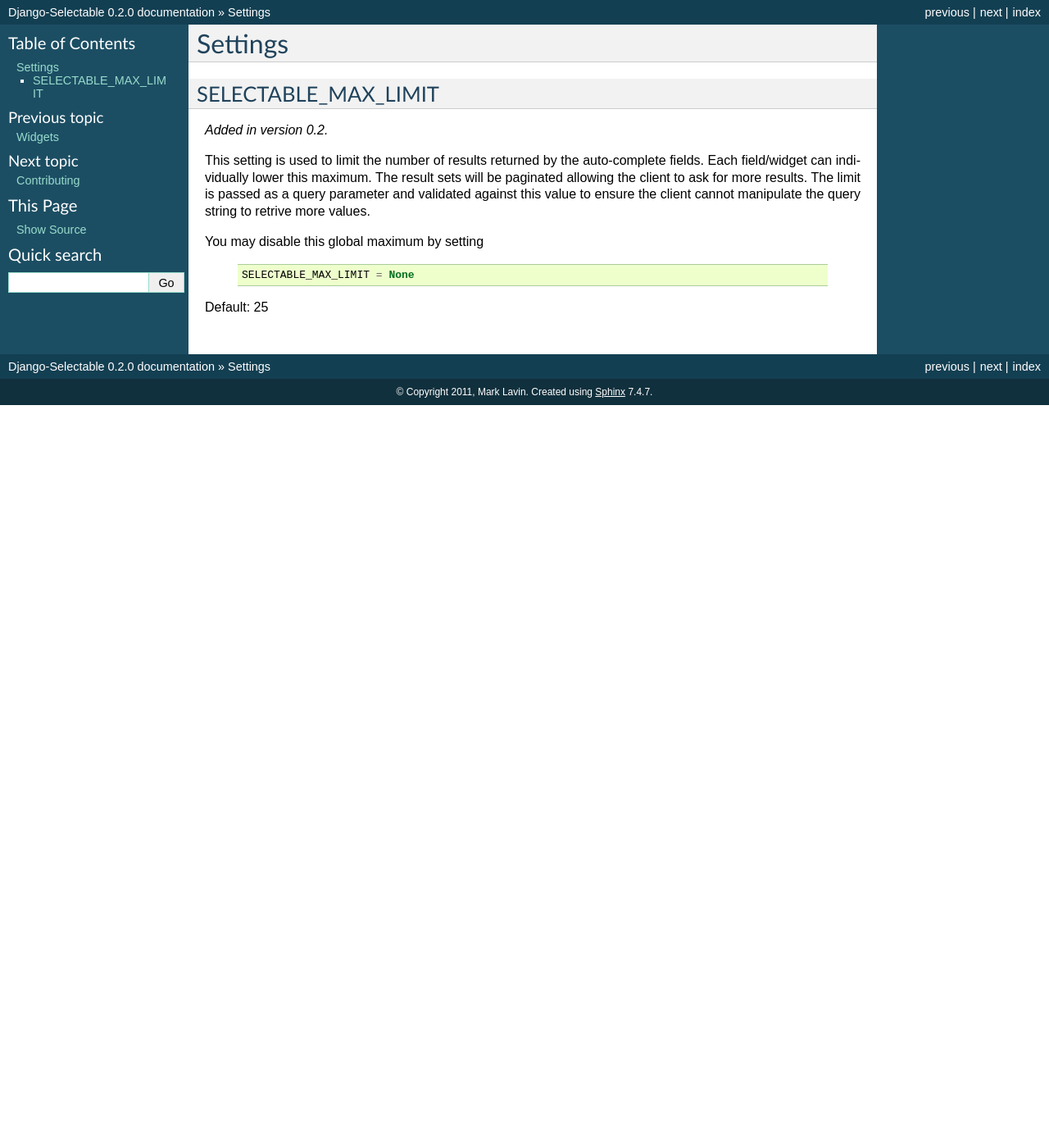
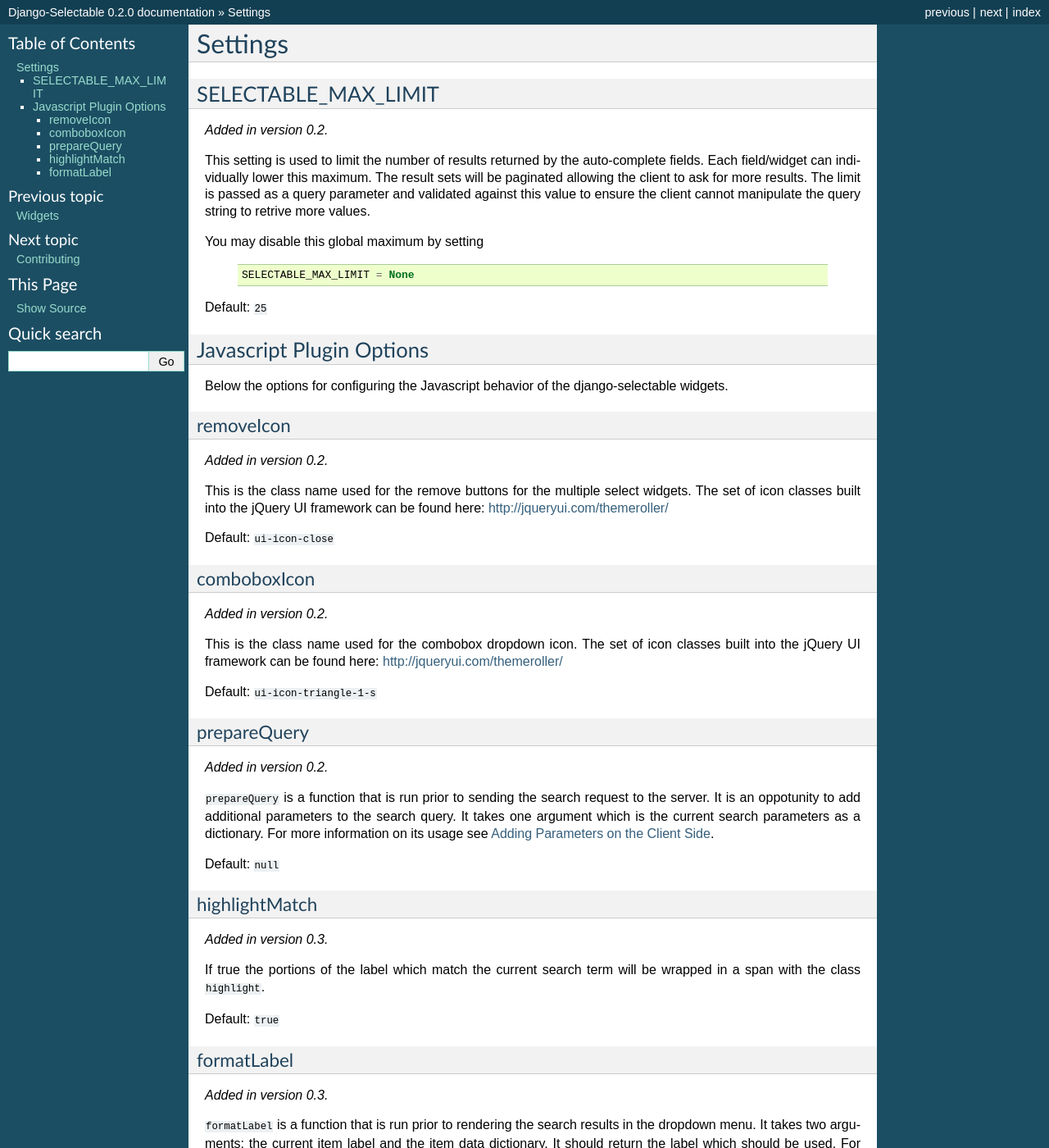
Before and after one commit to mlavin/django-selectable, a Sphinx documentation site: the page built from docs/settings.rst, in a window 1280 px wide and 1400 px high. Shown: the whole window at 82% size. Built offline with Sphinx 7.4.7, drawn with Linux system fonts in a browser that asks for light colours; some of the changed text lies outside the part shown.

Commit message:
More docs on label formatting and highlighting. Fixes #35 and #20.

```diff
--- a/docs/advanced.rst
+++ b/docs/advanced.rst
@@ -40,7 +40,7 @@
 
 .. _server-side-parameters:
 
-Adding Parameters on the Server Sid
+Adding Parameters on the Server Side
 _______________________________________
 
 Each of the widgets define `update_query_parameters` which takes a dictionary. The
@@ -200,7 +200,7 @@
 You can use the :ref:`get_item_label <lookup-get-item-label>` method in your lookup
 to do this on the server side. This works for most applications. However if you don't
 want to write your HTML in Python or need to adapt the format on the client side you
-can use the ``formatLabel`` option.
+can use the :ref:`formatLabel <javascript-formatLabel>` option.
 
 ``formatLabel`` takes two paramaters the current label and the current selected item.
 The item is a dictionary object matching what is returned by the lookup's
--- a/docs/releases.rst
+++ b/docs/releases.rst
@@ -7,6 +7,9 @@
 Features
 _________________
 
+- Support for :ref:`highlighting term matches <javascript-highlightMatch>`
+- Support for HTML in :ref:`result labels <lookup-get-item-label>`
+- Support for :ref:`client side formatting <advanaced-label-formats>`
 - Additional documentation
 - Expanded examples in example project
 
--- a/docs/settings.rst
+++ b/docs/settings.rst
@@ -21,4 +21,83 @@
 
         SELECTABLE_MAX_LIMIT = None
 
-Default: 25
+Default: ``25``
+
+
+.. _javascript-options:
+
+Javascript Plugin Options
+--------------------------------------
+
+Below the options for configuring the Javascript behavior of the django-selectable
+widgets.
+
+
+.. _javascript-removeIcon:
+
+removeIcon
+______________________________________
+
+.. versionadded:: 0.2
+
+This is the class name used for the remove buttons for the multiple select widgets.
+The set of icon classes built into the jQuery UI framework can be found here:
+http://jqueryui.com/themeroller/
+
+Default: ``ui-icon-close``
+
+
+.. _javascript-comboboxIcon:
+
+comboboxIcon
+______________________________________
+
+.. versionadded:: 0.2
+
+This is the class name used for the combobox dropdown icon. The set of icon classes built
+into the jQuery UI framework can be found here: http://jqueryui.com/themeroller/
+
+Default: ``ui-icon-triangle-1-s``
+
+
+.. _javascript-prepareQuery:
+
+prepareQuery
+______________________________________
+
+.. versionadded:: 0.2
+
+``prepareQuery`` is a function that is run prior to sending the search request to
+the server. It is an oppotunity to add additional parameters to the search query.
+It takes one argument which is the current search parameters as a dictionary. For
+more information on its usage see :ref:`Adding Parameters on the Client Side <client-side-parameters>`.
+
+Default: ``null``
+
+
+.. _javascript-highlightMatch:
+
+highlightMatch
+______________________________________
+
+.. versionadded:: 0.3
+
+If true the portions of the label which match the current search term will be wrapped
+in a span with the class ``highlight``.
+
+Default: ``true``
+
+
+.. _javascript-formatLabel:
+
+formatLabel
+______________________________________
+
+.. versionadded:: 0.3
+
+``formatLabel`` is a function that is run prior to rendering the search results in
+the dropdown menu. It takes two arguments: the current item label and the item data
+dictionary. It should return the label which should be used. For more information
+on its usage see :ref:`Label Formats on the Client Side <advanaced-label-formats>`.
+
+Default: ``null``
```
